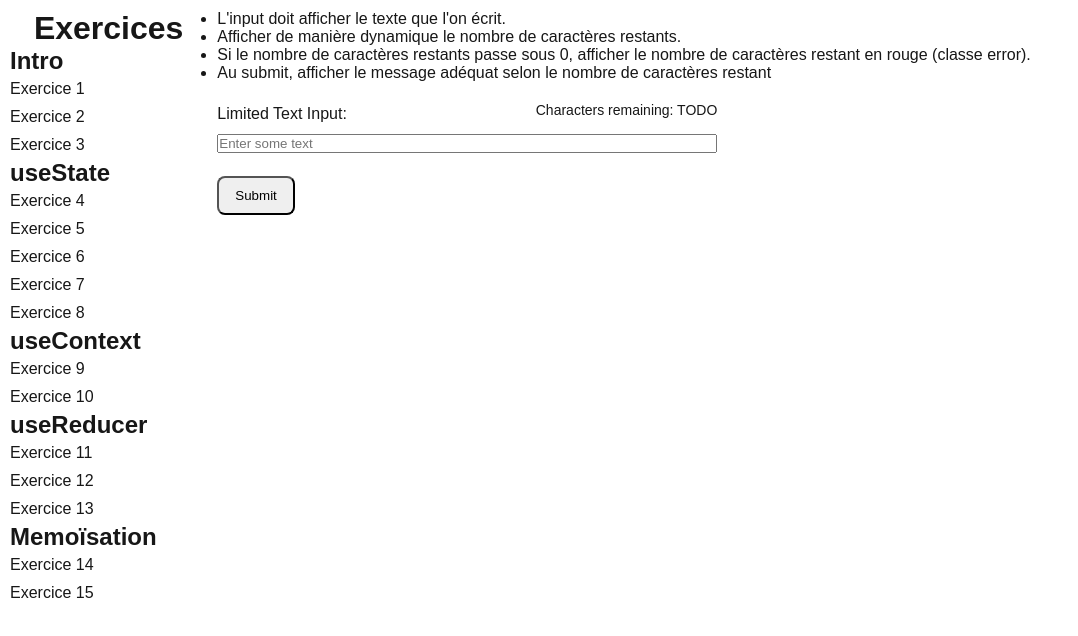
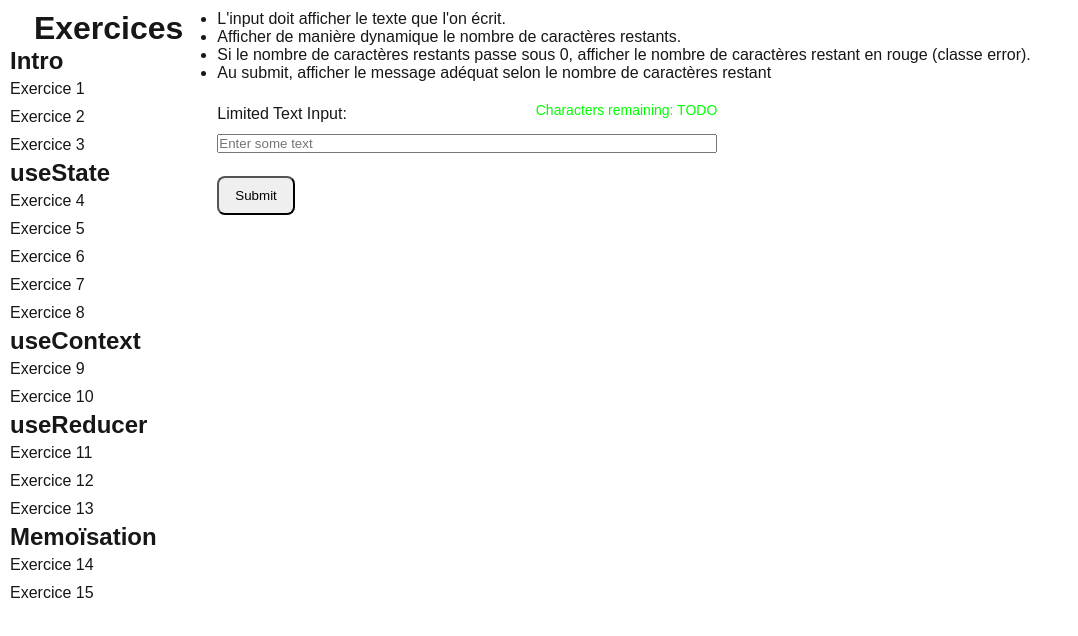
Before and after one commit to quentinhermiteau/react-5iw2-2025-2026, a Next.js app: page /exercices/6 in a window 1280 px wide. Shown: the top 636 px of the page, without its empty margins (0-1078 px from the left). Built offline with nearby package versions, Linux system fonts and the light colour scheme.

Commit message:
fix class error colors

```diff
--- a/src/app/exercices/6/styles.css
+++ b/src/app/exercices/6/styles.css
@@ -20,9 +20,9 @@ span {
 }
 
 .error {
-  color: var(--red);
+  color: #ff0000;
 }
 
 .no-error {
-  color: var(--beige);
+  color: #00ff00;
 }
```
